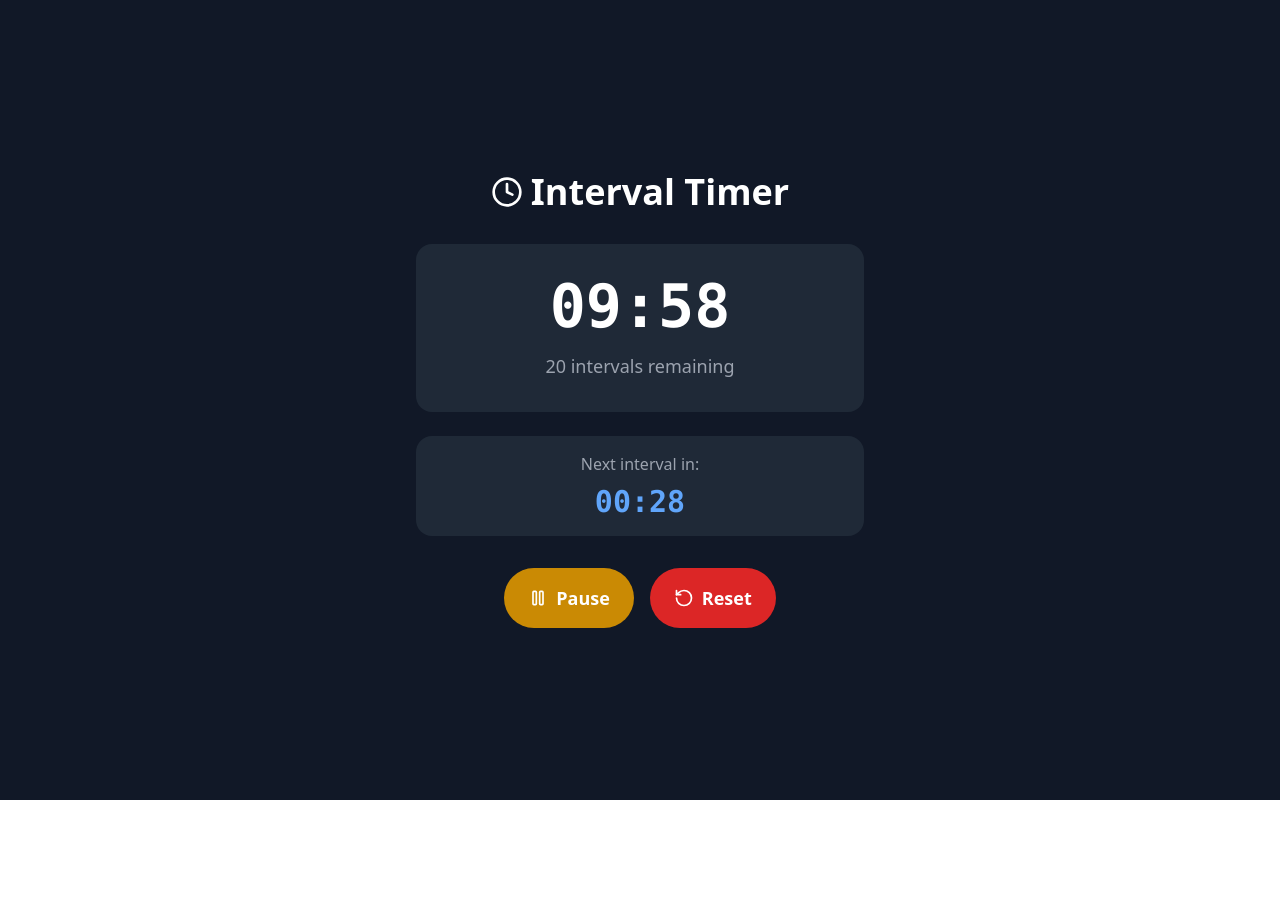
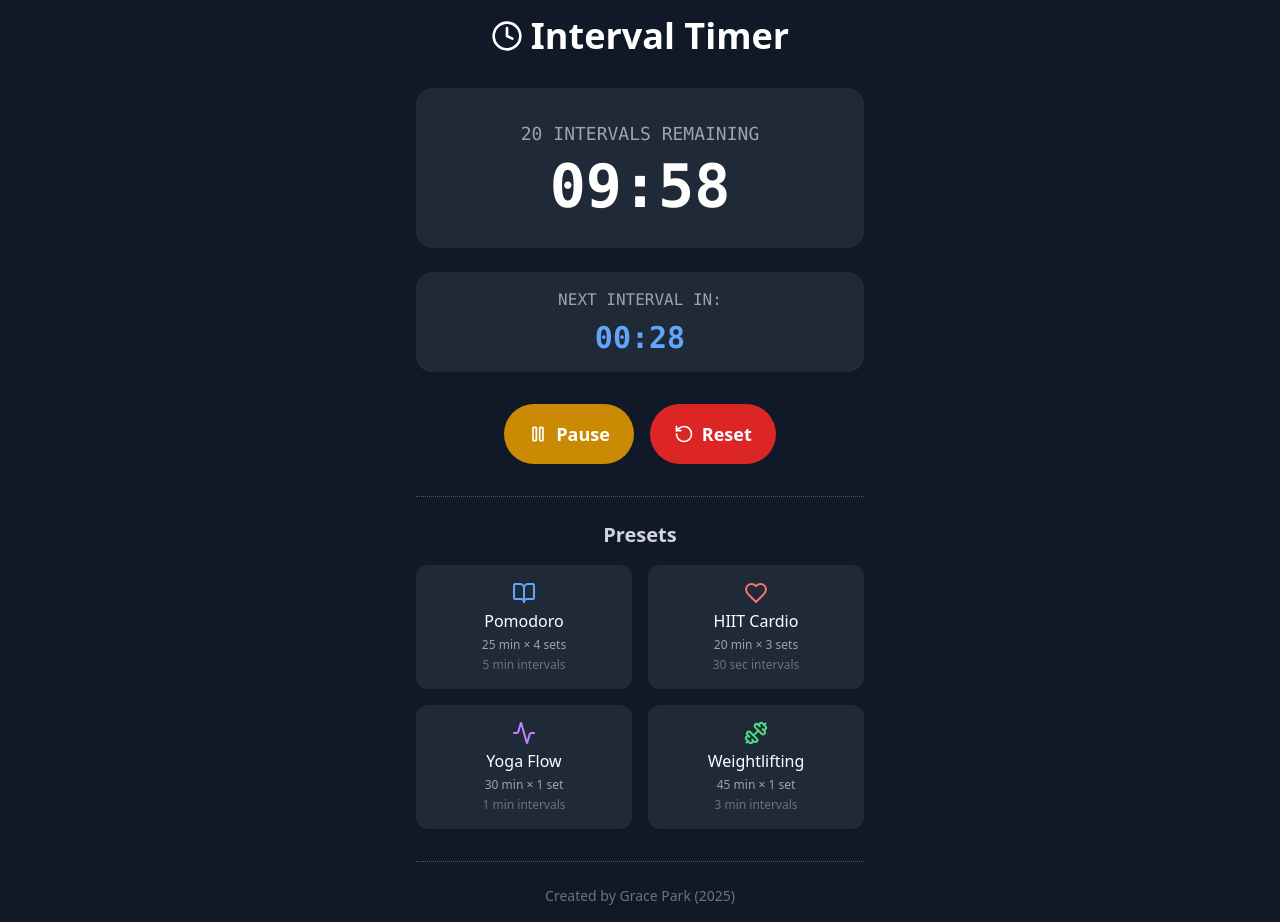
Before and after one commit to gjpark03/TaskTempo, a React (Vite) app: page /timer in a window 1280 px wide. Both pictures are taken after a click on the button "Start Timer". Before the commit the page ends 800 px from the top, so only its background shows below. Built offline with nearby package versions, Linux system fonts and the light colour scheme; the HTML template or start-up script is replaced by a standard one.

Commit message:
Added Presets

```diff
--- a/src/TimerApp.jsx
+++ b/src/TimerApp.jsx
@@ -1,7 +1,9 @@
 import React, { useState, useEffect, useRef } from 'react';
-import { Play, Pause, RotateCcw, Clock, ChevronUp, ChevronDown } from 'lucide-react';
+import { useNavigate } from 'react-router-dom';
+import { Play, Pause, RotateCcw, Clock, ChevronUp, ChevronDown, BookOpen, Heart, Dumbbell, Activity } from 'lucide-react';
 
 export default function TimerApp() {
+  const navigate = useNavigate();
   const [totalMinutes, setTotalMinutes] = useState(10);
   const [intervalSeconds, setIntervalSeconds] = useState(30);
   const [totalSets, setTotalSets] = useState(1);
@@ -78,12 +80,42 @@ export default function TimerApp() {
     return `${mins.toString().padStart(2, '0')}:${secs.toString().padStart(2, '0')}`;
   };
 
+  const applyPreset = (preset) => {
+    switch(preset) {
+      case 'pomodoro':
+        setTotalMinutes(25);
+        setIntervalSeconds(300); // 5 minute intervals
+        setTotalSets(4);
+        break;
+      case 'hiit':
+        setTotalMinutes(20);
+        setIntervalSeconds(30); // 30 second intervals
+        setTotalSets(3);
+        break;
+      case 'yoga':
+        setTotalMinutes(30);
+        setIntervalSeconds(60); // 1 minute intervals
+        setTotalSets(1);
+        break;
+      case 'weightlifting':
+        setTotalMinutes(45);
+        setIntervalSeconds(180); // 3 minute intervals
+        setTotalSets(1);
+        break;
+    }
+    // Reset timer when applying preset
+    resetTimer();
+  };
+
   const remainingIntervals = Math.ceil(timeRemaining / intervalSeconds);
 
   return (
     <div className="min-h-screen bg-gray-900 text-white p-4 flex flex-col items-center justify-center">
       <div className="w-full max-w-md space-y-8">
-        <h1 className="text-4xl font-bold text-center mb-8 flex items-center justify-center gap-2">
+        <h1
+          onClick={() => navigate('/')}
+          className="text-4xl font-bold text-center mb-8 flex items-center justify-center gap-2 cursor-pointer hover:text-gray-300 transition-colors"
+        >
           <Clock className="w-8 h-8" />
           Interval Timer
         </h1>
@@ -185,21 +217,21 @@ export default function TimerApp() {
         {(timeRemaining > 0 || isRunning) && (
           <div className="space-y-6">
             <div className="bg-gray-800 rounded-2xl p-8 text-center">
-              <div className="text-6xl font-mono font-bold mb-4">
-                {formatTime(timeRemaining)}
-              </div>
-              <div className="text-gray-400 text-lg">
+              <div className={`text-gray-400 text-lg mb-2 ${isRunning ? 'font-mono uppercase' : ''}`}>
                 {remainingIntervals} interval{remainingIntervals !== 1 ? 's' : ''} remaining
               </div>
               {totalSets > 1 && (
-                <div className="text-gray-400 text-lg mt-2">
+                <div className={`text-gray-400 text-lg mb-4 ${isRunning ? 'font-mono uppercase' : ''}`}>
                   Set {currentSet} of {totalSets}
                 </div>
               )}
+              <div className="text-6xl font-mono font-bold">
+                {formatTime(timeRemaining)}
+              </div>
             </div>
 
             <div className="bg-gray-800 rounded-2xl p-4">
-              <div className="text-center text-gray-400 mb-2">Next interval in:</div>
+              <div className={`text-center text-gray-400 mb-2 ${isRunning ? 'font-mono uppercase' : ''}`}>Next interval in:</div>
               <div className="text-3xl font-mono text-center font-semibold text-blue-400">
                 {formatTime(timeRemaining % intervalSeconds || intervalSeconds)}
               </div>
@@ -256,6 +288,58 @@ export default function TimerApp() {
             </>
           )}
         </div>
+
+        {/* Presets Section */}
+        <div className="mt-8 space-y-4">
+          <div className="border-t border-dotted border-gray-600 pt-6">
+            <h3 className="text-xl font-semibold text-center text-gray-300 mb-4">Presets</h3>
+            <div className="grid grid-cols-2 gap-4">
+              <button
+                onClick={() => applyPreset('pomodoro')}
+                className="flex flex-col items-center gap-1 p-4 bg-gray-800 hover:bg-gray-700 rounded-xl transition-colors"
+              >
+                <BookOpen className="w-6 h-6 text-blue-400" />
+                <span className="font-medium">Pomodoro</span>
+                <span className="text-xs text-gray-400">25 min × 4 sets</span>
+                <span className="text-xs text-gray-500">5 min intervals</span>
+              </button>
+              <button
+                onClick={() => applyPreset('hiit')}
+                className="flex flex-col items-center gap-1 p-4 bg-gray-800 hover:bg-gray-700 rounded-xl transition-colors"
+              >
+                <Heart className="w-6 h-6 text-red-400" />
+                <span className="font-medium">HIIT Cardio</span>
+                <span className="text-xs text-gray-400">20 min × 3 sets</span>
+                <span className="text-xs text-gray-500">30 sec intervals</span>
+              </button>
+              <button
+                onClick={() => applyPreset('yoga')}
+                className="flex flex-col items-center gap-1 p-4 bg-gray-800 hover:bg-gray-700 rounded-xl transition-colors"
+              >
+                <Activity className="w-6 h-6 text-purple-400" />
+                <span className="font-medium">Yoga Flow</span>
+                <span className="text-xs text-gray-400">30 min × 1 set</span>
+                <span className="text-xs text-gray-500">1 min intervals</span>
+              </button>
+              <button
+                onClick={() => applyPreset('weightlifting')}
+                className="flex flex-col items-center gap-1 p-4 bg-gray-800 hover:bg-gray-700 rounded-xl transition-colors"
+              >
+                <Dumbbell className="w-6 h-6 text-green-400" />
+                <span className="font-medium">Weightlifting</span>
+                <span className="text-xs text-gray-400">45 min × 1 set</span>
+                <span className="text-xs text-gray-500">3 min intervals</span>
+              </button>
+            </div>
+          </div>
+        </div>
+
+        {/* Footer */}
+        <div className="mt-8 pt-6 border-t border-dotted border-gray-600">
+          <p className="text-center text-gray-500 text-sm">
+            Created by Grace Park (2025)
+          </p>
+        </div>
       </div>
     </div>
   );
```
